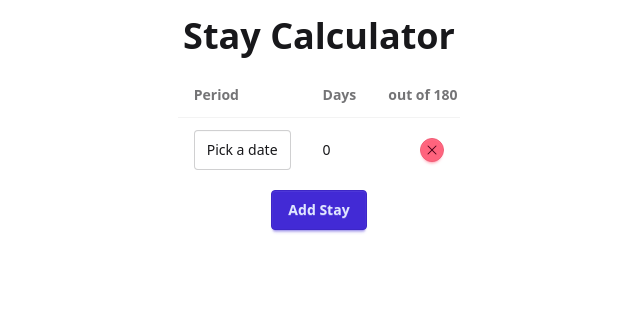
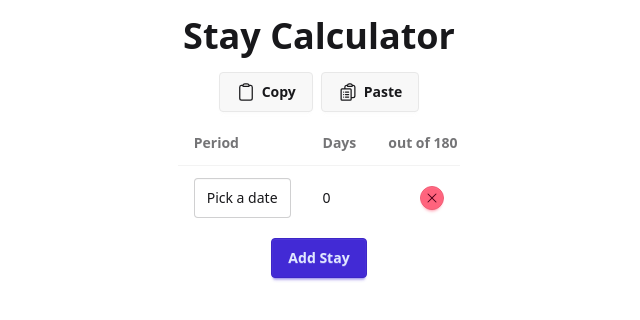
Before and after one commit to SolomonRFeldman/stay-calculator, a React (Vite) app: page / in a window 1280 px wide. Shown: the top 320 px of the page, without its empty margins (321-961 px from the left). Built offline with nearby package versions, Linux system fonts and the light colour scheme.

Commit message:
adds copy paste buttons

```diff
--- /dev/null
+++ b/src/components/CopyPaste.tsx
@@ -0,0 +1,112 @@
+import {
+  ClipboardDocumentListIcon,
+  ClipboardDocumentCheckIcon,
+  ClipboardIcon,
+  ClipboardDocumentIcon
+} from "@heroicons/react/24/outline"
+import { Stay } from "./Stay"
+import { generateStaysFromStayRanges, getStayRangesFromStays, isStayRanges } from "../hooks/use_stays"
+import { readText } from "@tauri-apps/plugin-clipboard-manager"
+import { useEffect, useRef, useState } from "react"
+
+interface CopyPasteProps {
+  stays: Stay[]
+  setStays: (stays: Stay[]) => void
+}
+
+export default function CopyPaste({ stays, setStays }: CopyPasteProps) {
+  const [recentCopy, setRecentCopy] = useState(false)
+  const [recentPaste, setRecentPaste] = useState(false)
+  const copyTimeoutRef = useRef<number | null>(null)
+  const pasteTimeoutRef = useRef<number | null>(null)
+
+  const handleCopy = () => {
+    const stayData = JSON.stringify(getStayRangesFromStays(stays))
+    void navigator.clipboard.writeText(stayData).then(() => {
+      setRecentPaste(false)
+      setRecentCopy(true)
+      if (copyTimeoutRef.current) {
+        clearTimeout(copyTimeoutRef.current)
+      }
+      copyTimeoutRef.current = setTimeout(() => {
+        setRecentCopy(false)
+      }, 2000)
+    })
+  }
+
+  const paste = (text: string) => {
+    const parsed: unknown = JSON.parse(text)
+    if (isStayRanges(parsed)) {
+      setStays(generateStaysFromStayRanges(parsed))
+      setRecentCopy(false)
+      setRecentPaste(true)
+      if (pasteTimeoutRef.current) {
+        clearTimeout(pasteTimeoutRef.current)
+      }
+      pasteTimeoutRef.current = setTimeout(() => {
+        setRecentPaste(false)
+      }, 2000)
+    }
+  }
+  const handlePaste = () => {
+    void readText()
+      .then((text) => {
+        paste(text)
+      })
+      .catch(() => {
+        void navigator.clipboard.readText().then((text) => {
+          paste(text)
+        })
+      })
+  }
+
+  useEffect(() => {
+    return () => {
+      if (copyTimeoutRef.current) {
+        clearTimeout(copyTimeoutRef.current)
+      }
+      if (pasteTimeoutRef.current) {
+        clearTimeout(pasteTimeoutRef.current)
+      }
+    }
+  }, [])
+
+  return (
+    <div className="flex gap-2">
+      <button className="btn btn-small" onClick={handleCopy}>
+        {recentCopy ? <Copied /> : <Copy />}
+      </button>
+      <button className="btn btn-small" onClick={handlePaste}>
+        {recentPaste ? <Pasted /> : <Paste />}
+      </button>
+    </div>
+  )
+}
+
+const Copy = () => (
+  <>
+    <ClipboardIcon className="size-5" />
+    Copy
+  </>
+)
+
+const Copied = () => (
+  <>
+    <ClipboardDocumentIcon className="size-5" />
+    Copied
+  </>
+)
+
+const Paste = () => (
+  <>
+    <ClipboardDocumentListIcon className="size-5" />
+    Paste
+  </>
+)
+
+const Pasted = () => (
+  <>
+    <ClipboardDocumentCheckIcon className="size-5" />
+    Pasted
+  </>
+)
--- a/src/components/Stays.tsx
+++ b/src/components/Stays.tsx
@@ -6,6 +6,7 @@ import { DayPicker } from "react-day-picker"
 import totalStayDays from "../utils/total_stay_days"
 import uniqueStays from "../utils/unique_stays"
 import useStays, { getStayRangesFromStays } from "../hooks/use_stays"
+import CopyPaste from "./CopyPaste"
 
 const sortStays = (stays: StayType[]) => {
   return stays.sort((stayA, stayB) => {
@@ -44,6 +45,7 @@ export default function Stays() {
 
   return (
     <div className="flex flex-col gap-2 items-center">
+      <CopyPaste stays={stays} setStays={setStays} />
       <table className="table">
         <thead>
           <tr>
--- a/src/hooks/use_stays.ts
+++ b/src/hooks/use_stays.ts
@@ -24,7 +24,7 @@ export default function useStays() {
   return [stays, setStays] as const
 }
 
-const generateStaysFromStayRanges = (stayRanges: StayRange[]): Stay[] => {
+export const generateStaysFromStayRanges = (stayRanges: StayRange[]): Stay[] => {
   return stayRanges.map((range) => ({
     id: uuidv4(),
     range: { from: range.from ? new Date(range.from) : undefined, to: range.to ? new Date(range.to) : undefined }
@@ -35,7 +35,7 @@ export const getStayRangesFromStays = (stays: Stay[]) => {
   return stays.map((stay) => stay.range)
 }
 
-const isStayRanges = (stayRanges: unknown): stayRanges is StayRange[] => {
+export const isStayRanges = (stayRanges: unknown): stayRanges is StayRange[] => {
   if (!Array.isArray(stayRanges)) return false
 
   return stayRanges.every((range: unknown) => {
```
